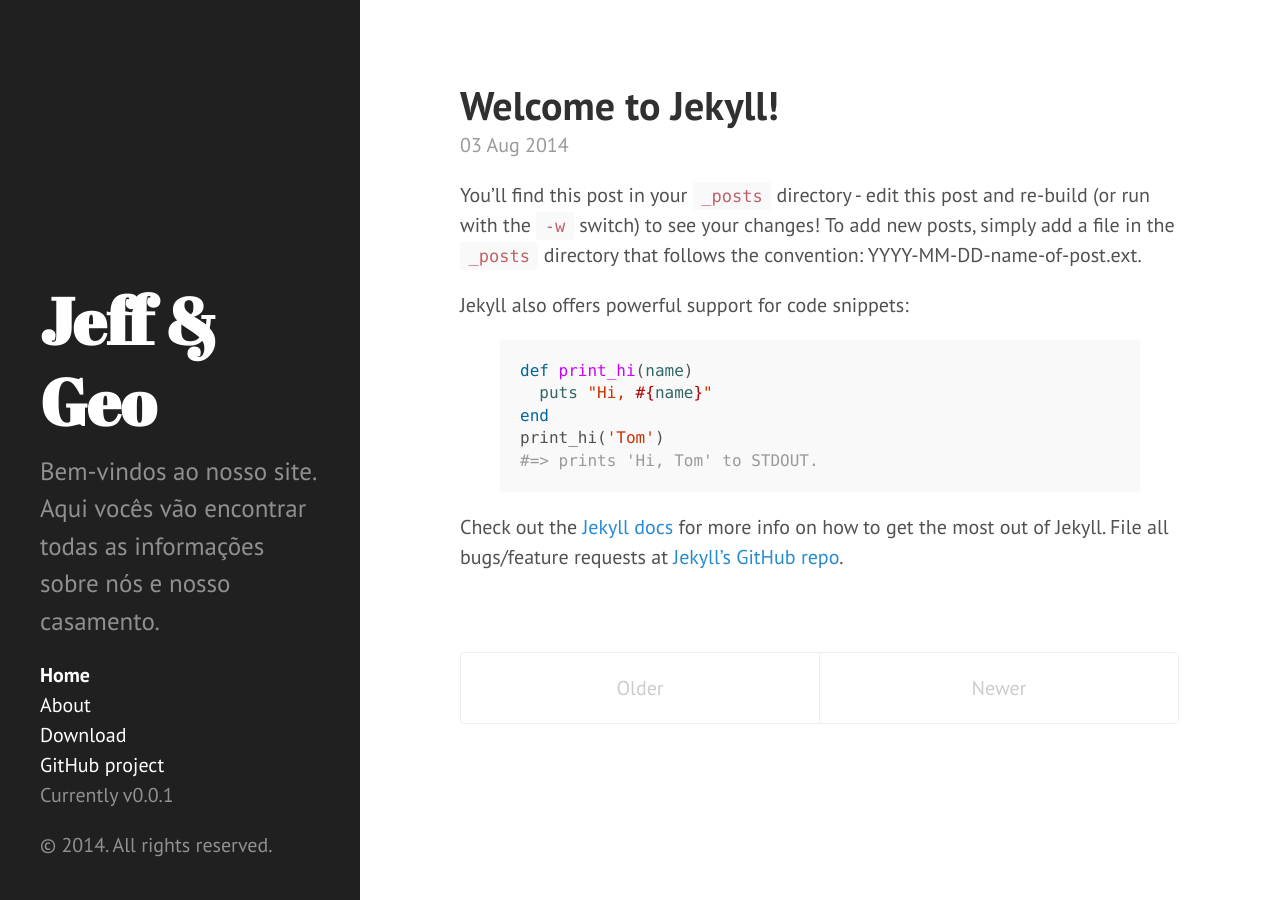
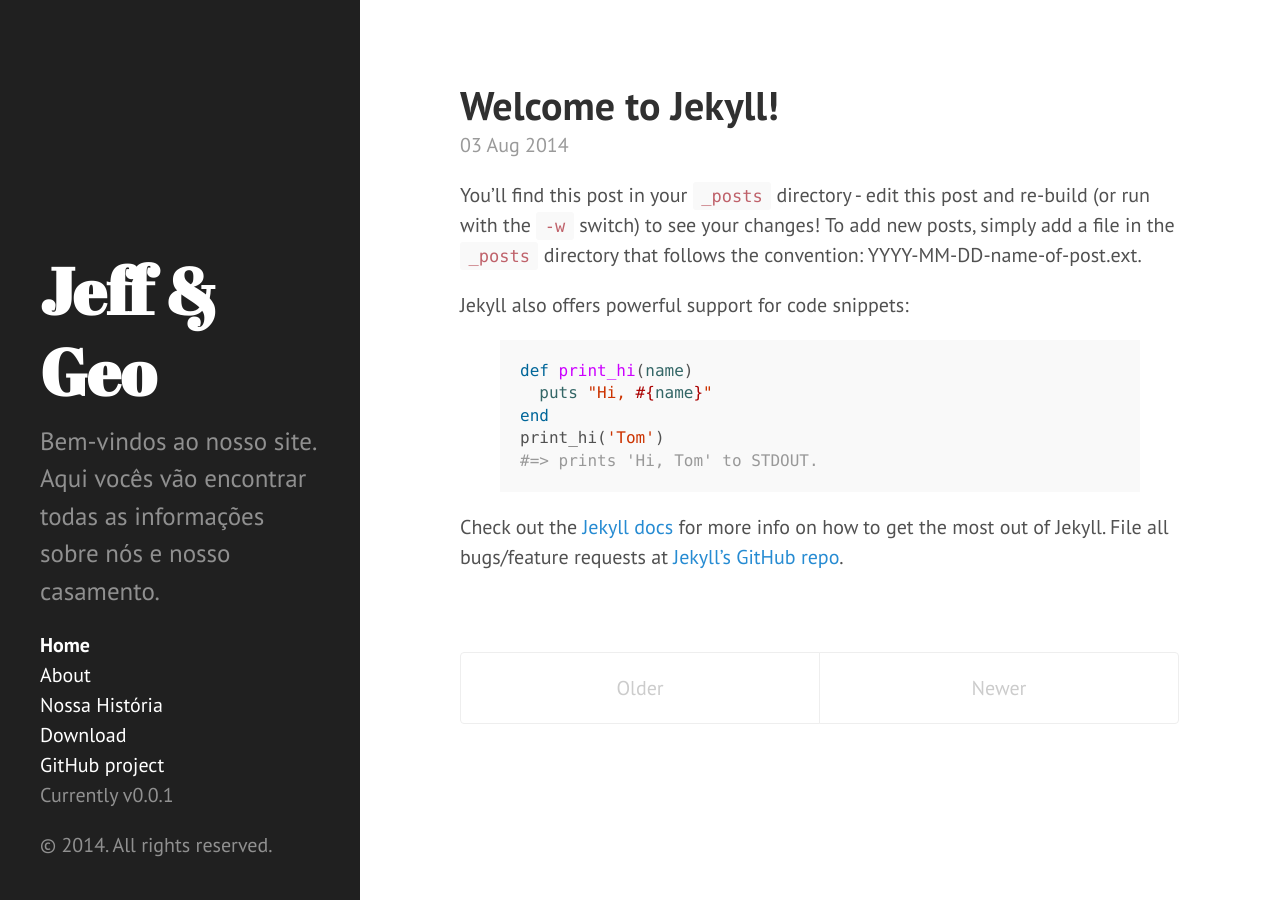
Before and after one commit to foguinhoperuca/jeff-geo.campos.nom.br, a Jekyll site: the page built from index.html, in a window 1280 px wide. Built offline with Jekyll 4.4.1, drawn with Linux system fonts in a browser that asks for light colours; Markdown is read by kramdown in place of the engine named in the settings; the list of posts is cut into pages by our own code.

Commit message:
timeline
Adicionado link "nossa história"

```diff
--- a/_includes/sidebar.html
+++ b/_includes/sidebar.html
@@ -26,6 +26,9 @@
         {% endif %}
       {% endfor %}
 
+
+      <a class="sidebar-nav-item" href="/timeline/">Nossa Hist&oacute;ria</a>
+
       <a class="sidebar-nav-item" href="{{ site.github.repo }}/archive/v{{ site.version }}.zip">Download</a>
       <a class="sidebar-nav-item" href="{{ site.github.repo }}">GitHub project</a>
       <span class="sidebar-nav-item">Currently v{{ site.version }}</span>
--- a/timeline.html
+++ b/timeline.html
@@ -2,14 +2,13 @@
 layout: default
 title: Timeline
 ---
-
 <h1>TIMELINE</h1>
 <div id="timeline-embed"></div>
 <script type="text/javascript">
         var timeline_config = {
             width:              '100%',
             height:             '600',
-            source:             'public/timeline.json',
+            source:             '../public/timeline.json',
             embed_id:           'timeline-embed',               //OPTIONAL USE A DIFFERENT DIV ID FOR EMBED
             debug:              true,                           //OPTIONAL DEBUG TO CONSOLE
             lang:               'pt-br',                           //OPTIONAL LANGUAGE
```
